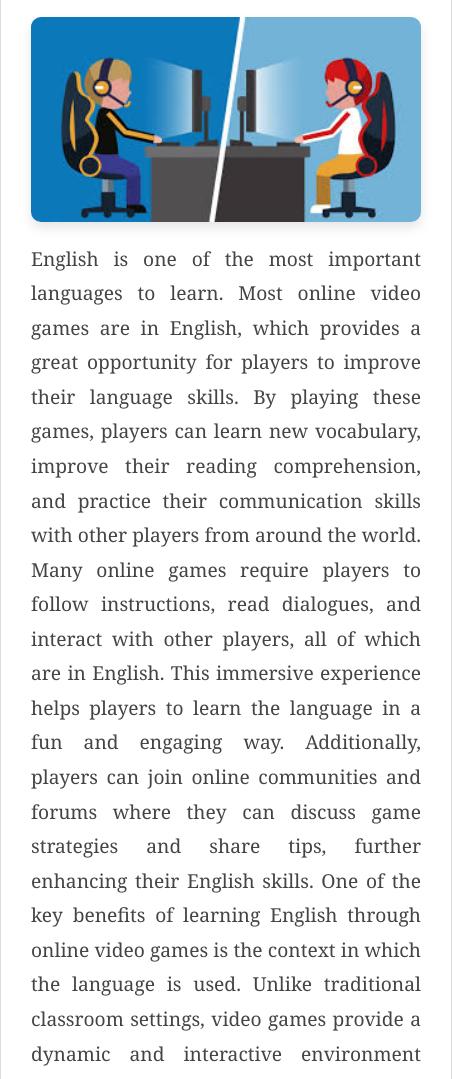
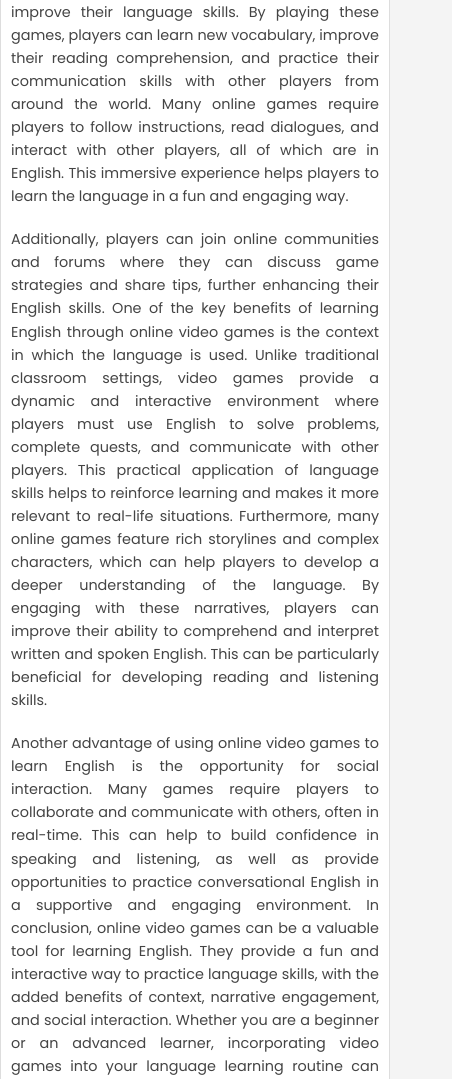
Before and after one commit to RaFYWStud/TIK2032-ProjectCSS, a plain HTML site: page Article2.html in a window 390 px wide. Shown: the part 485-1564 px from the top of the page, 452 px wide, since content can reach past the window. Drawn offline with Linux system fonts and the light colour scheme.

Commit message:
Membuat halaman article lebih responsive untuk perangkat mobile dengan media query

```diff
--- a/Article2.html
+++ b/Article2.html
@@ -28,37 +28,42 @@
                 games require players to follow instructions, read dialogues,
                 and interact with other players, all of which are in English.
                 This immersive experience helps players to learn the language in
-                a fun and engaging way. Additionally, players can join online
-                communities and forums where they can discuss game strategies
-                and share tips, further enhancing their English skills. One of
-                the key benefits of learning English through online video games
-                is the context in which the language is used. Unlike traditional
-                classroom settings, video games provide a dynamic and
-                interactive environment where players must use English to solve
-                problems, complete quests, and communicate with other players.
-                This practical application of language skills helps to reinforce
+                a fun and engaging way.
+            </p>
+            <p>
+                Additionally, players can join online communities and forums
+                where they can discuss game strategies and share tips, further
+                enhancing their English skills. One of the key benefits of
+                learning English through online video games is the context in
+                which the language is used. Unlike traditional classroom
+                settings, video games provide a dynamic and interactive
+                environment where players must use English to solve problems,
+                complete quests, and communicate with other players. This
+                practical application of language skills helps to reinforce
                 learning and makes it more relevant to real-life situations.
                 Furthermore, many online games feature rich storylines and
                 complex characters, which can help players to develop a deeper
                 understanding of the language. By engaging with these
                 narratives, players can improve their ability to comprehend and
                 interpret written and spoken English. This can be particularly
-                beneficial for developing reading and listening skills. Another
-                advantage of using online video games to learn English is the
-                opportunity for social interaction. Many games require players
-                to collaborate and communicate with others, often in real-time.
-                This can help to build confidence in speaking and listening, as
-                well as provide opportunities to practice conversational English
-                in a supportive and engaging environment. In conclusion, online
-                video games can be a valuable tool for learning English. They
-                provide a fun and interactive way to practice language skills,
-                with the added benefits of context, narrative engagement, and
-                social interaction. Whether you are a beginner or an advanced
-                learner, incorporating video games into your language learning
-                routine can help to enhance your skills and make the process
-                more enjoyable.
+                beneficial for developing reading and listening skills.
             </p>
 
+            <p>
+                Another advantage of using online video games to learn English
+                is the opportunity for social interaction. Many games require
+                players to collaborate and communicate with others, often in
+                real-time. This can help to build confidence in speaking and
+                listening, as well as provide opportunities to practice
+                conversational English in a supportive and engaging environment.
+                In conclusion, online video games can be a valuable tool for
+                learning English. They provide a fun and interactive way to
+                practice language skills, with the added benefits of context,
+                narrative engagement, and social interaction. Whether you are a
+                beginner or an advanced learner, incorporating video games into
+                your language learning routine can help to enhance your skills
+                and make the process more enjoyable.
+            </p>
             <a href="blog.html">Back to blog</a>
             <hr />
         </div>
--- a/styles.css
+++ b/styles.css
@@ -34,16 +34,20 @@ nav {
     color: #fff;
     padding: 10px 0;
     text-align: center;
+    width: 100%;
+    box-sizing: border-box;
+    margin: 0;
 }
 
 nav a {
     margin: 0 15px;
     color: #fff;
     font-weight: bold;
+    padding: 10px 0;
 }
 
 nav a:hover {
-    color: #ddd;
+    color: #f4f4f4;
 }
 
 /* Container Styles */
@@ -279,7 +283,7 @@ img {
     text-decoration: underline;
 }
 
-/*Article Styles*/
+/* Article Styles */
 .article-container {
     width: 100%;
     max-width: 800px;
@@ -291,21 +295,11 @@ img {
     box-shadow: 0 4px 6px rgba(0, 0, 0, 0.1);
     line-height: 1.8;
     color: #333;
-}
-
-/*article Styles*/
-.article-container {
-    width: 100%;
-    max-width: 800px;
-    margin: 40px auto;
-    padding: 30px;
-    background-color: #ffffff;
-    border: 1px solid #ddd;
-    border-radius: 12px;
-    box-shadow: 0 8px 16px rgba(0, 0, 0, 0.1);
-    line-height: 1.8;
-    color: #333;
-    font-family: "Georgia", serif;
+    overflow: hidden;
+    word-wrap: break-word;
+    overflow-wrap: break-word;
+    white-space: normal;
+    box-sizing: border-box;
 }
 
 .article-container h1 {
@@ -385,6 +379,72 @@ img {
     margin-bottom: 10px;
 }
 
+@media (max-width: 768px) {
+    .article-container {
+        padding: 15px;
+        margin: 20px auto;
+    }
+
+    .article-container h1 {
+        font-size: 1.8rem;
+        text-align: center;
+        margin-bottom: 15px;
+    }
+
+    .article-container p {
+        font-size: 1rem;
+        text-align: justify;
+        line-height: 1.6;
+    }
+
+    .article-container img {
+        max-width: 100%;
+        height: auto;
+        margin: 15px auto;
+        display: block;
+    }
+
+    .article-container blockquote {
+        font-size: 1rem;
+        padding-left: 10px;
+        margin: 15px 0;
+    }
+
+    .article-container ul,
+    .article-container ol {
+        padding-left: 20px;
+    }
+
+    .article-container ul li,
+    .article-container ol li {
+        font-size: 1rem;
+    }
+}
+
+@media (max-width: 480px) {
+    .article-container {
+        padding: 10px;
+        margin: 15px auto;
+    }
+
+    .article-container h1 {
+        font-size: 1.6rem;
+    }
+
+    .article-container p {
+        font-size: 0.9rem;
+    }
+
+    .article-container blockquote {
+        font-size: 0.9rem;
+    }
+
+    .article-container ul li,
+    .article-container ol li {
+        font-size: 0.9rem;
+    }
+}
+
 /* Contact Styles */
 .contact-info {
     text-align: center;
```
